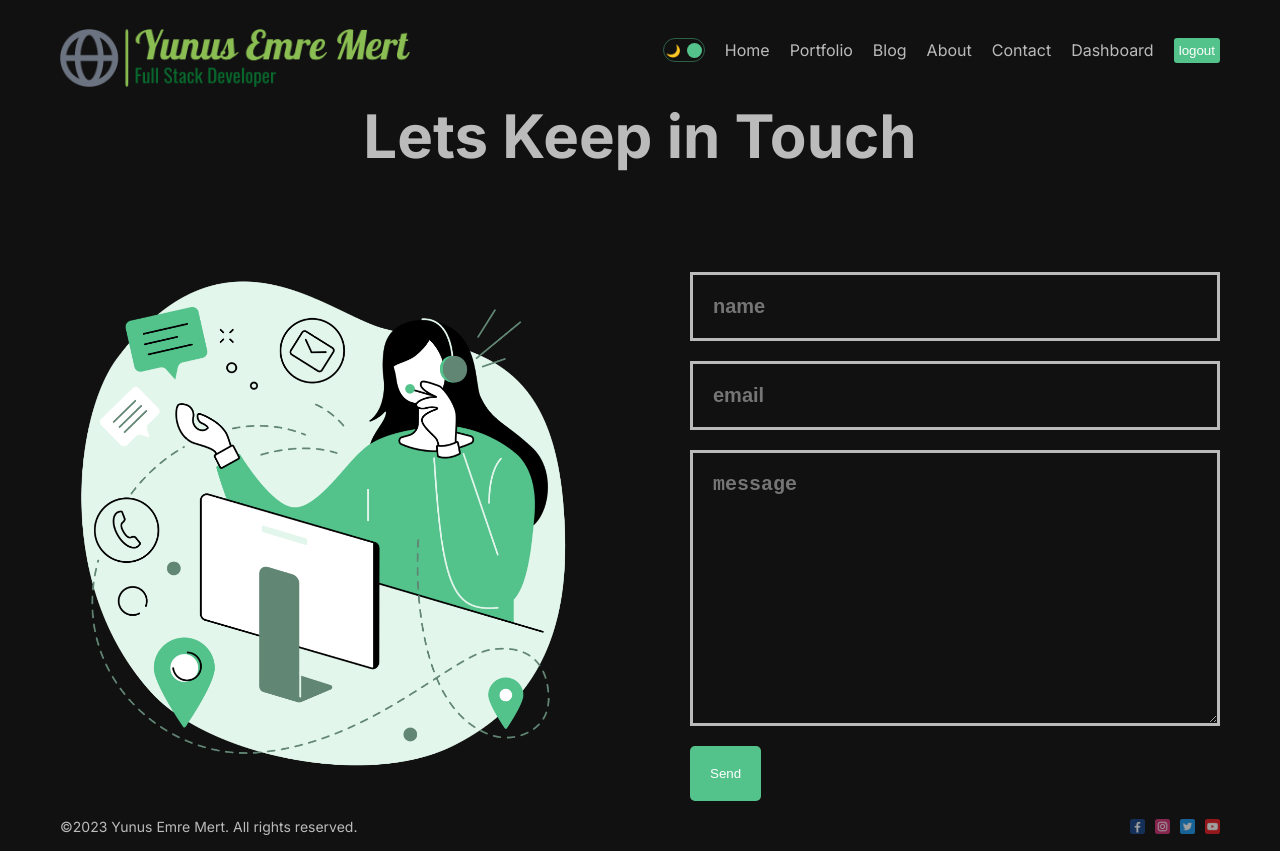
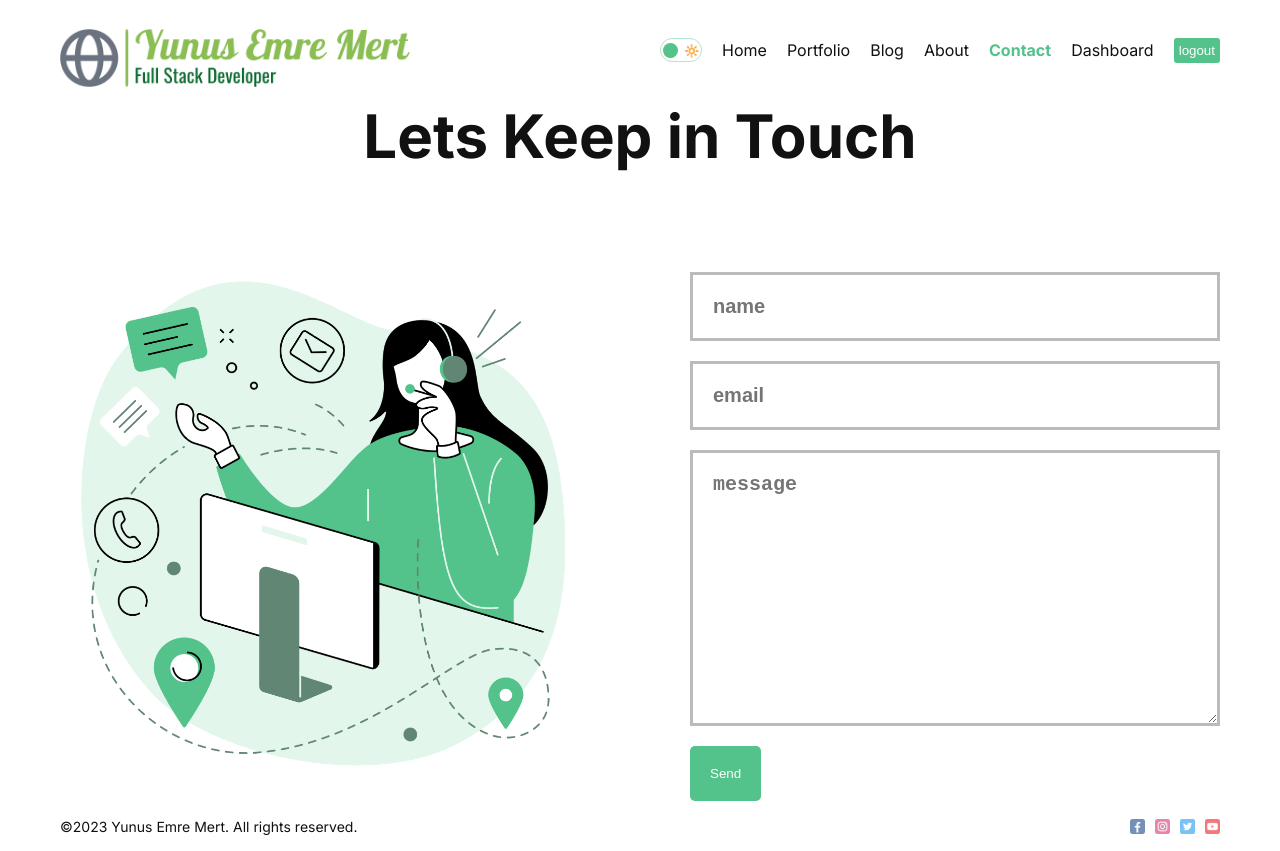
Before and after one commit to yunusmertofficial/portfolio-nextjs, a Next.js app: page /contact in a window 1280 px wide. Built offline with nearby package versions, Linux system fonts and the light colour scheme.

Commit message:
minor additions

```diff
--- a/jsconfig.json
+++ b/jsconfig.json
@@ -1,7 +1,8 @@
 {
   "compilerOptions": {
+    "baseUrl": "./src/",
     "paths": {
-      "@/*": ["./src/*"]
+      "@/components/*": ["./components/*"]
     }
   }
 }
--- a/next.config.js
+++ b/next.config.js
@@ -1,9 +1,17 @@
 /** @type {import('next').NextConfig} */
+const path = require("path");
 const nextConfig = {
   images: {
     //  domains: ["images.pexels.com"],
     remotePatterns: [{ protocol: "https", hostname: "images.pexels.com" }],
   },
+  config: {
+    resolve: {
+      alias: {
+        "@components": path.resolve(__dirname, "../src/components"),
+      },
+    },
+  },
 };
 
 module.exports = nextConfig;
--- a/package.json
+++ b/package.json
@@ -11,6 +11,7 @@
   "dependencies": {
     "mongoose": "^7.6.3",
     "next": "13.5.6",
+    "plaiceholder": "^3.0.0",
     "react": "^18",
     "react-dom": "^18",
     "swr": "^2.2.4"
--- a/src/app/contact/page.jsx
+++ b/src/app/contact/page.jsx
@@ -1,7 +1,8 @@
 import React from "react";
 import styles from "./page.module.css";
 import Image from "next/image";
-import Button from "@/components/Button/Button";
+import Button from "../../components/Button/Button.jsx";
+import ContactImage from "../../../public/contact.png";
 
 export const metadata = {
   title: "Yunus Emre Mert Contact Information",
@@ -15,9 +16,10 @@ const Contact = () => {
       <div className={styles.content}>
         <div className={styles.imgContainer}>
           <Image
-            src="/contact.png"
+            src={ContactImage}
             alt=""
             fill={true}
+            placeholder="blur"
             className={styles.image}
           />
         </div>
--- a/src/app/layout.js
+++ b/src/app/layout.js
@@ -1,8 +1,8 @@
-import Navbar from "@/components/navbar/Navbar";
+import Navbar from "../components/navbar/Navbar";
 import "./globals.css";
 import { Inter } from "next/font/google";
-import Footer from "@/components/footer/Footer";
-import { ThemeProvider } from "@/context/ThemeContext";
+import Footer from "../components//footer/Footer";
+import { ThemeProvider } from "../context/ThemeContext";
 
 const inter = Inter({ subsets: ["latin"] });
 
--- a/src/app/page.jsx
+++ b/src/app/page.jsx
@@ -1,7 +1,7 @@
 import Image from "next/image";
 import styles from "./page.module.css";
 import Hero from "public/hero.png";
-import Button from "@/components/Button/Button";
+import Button from "../components/Button/Button";
 
 export default function Home() {
   return (
--- a/src/app/portfolio/[category]/page.jsx
+++ b/src/app/portfolio/[category]/page.jsx
@@ -1,6 +1,6 @@
 import React from "react";
 import styles from "./page.module.css";
-import Button from "@/components/Button/Button";
+import Button from "../../../components/Button/Button";
 import Image from "next/image";
 import { items } from "./data.js";
 import { notFound } from "next/navigation";
--- a/src/components/navbar/navbar.module.css
+++ b/src/components/navbar/navbar.module.css
@@ -9,6 +9,10 @@
   display: flex;
   align-items: center;
   gap: 20px;
+}
+.active_link {
+  font-weight: bold;
+  color: #53c28b;
 }
 
 .logo {
--- a/src/context/ThemeContext.js
+++ b/src/context/ThemeContext.js
@@ -5,7 +5,7 @@ import { createContext, useState } from "react";
 export const ThemeContext = createContext();
 
 export const ThemeProvider = ({ children }) => {
-  const [mode, setMode] = useState("dark");
+  const [mode, setMode] = useState("light");
 
   const toggle = () => {
     setMode((prev) => (prev === "dark" ? "light" : "dark"));
```
Also changed, not shown: src/app/dashboard/page.jsx (+9 -1 lines), public/blur.jpg (added), 1 other file (tests, documents, lock files or other folders).
